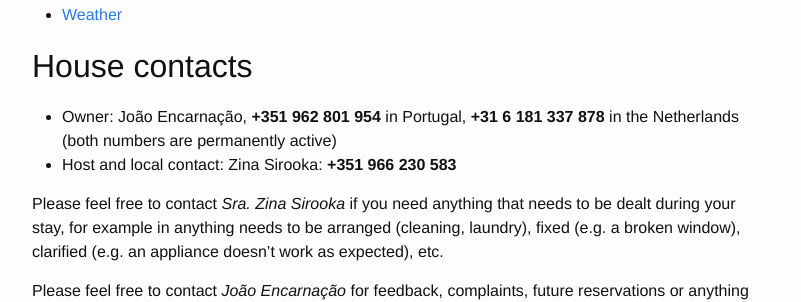
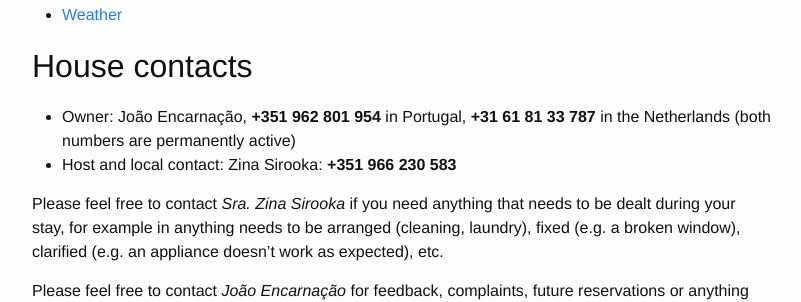
Before and after one commit to jgte/zh, a Jekyll site: the page built from english.md, in a window 1280 px wide and 900 px high, scrolled down 624 px. Shown: the part 152-454 px from the top of the window, without its empty margins (238-1039 px from the left). Built offline with Jekyll 4.4.1, drawn with Linux system fonts in a browser that asks for light colours.

Commit message:
fixed phone nr

```diff
--- a/english.md
+++ b/english.md
@@ -36,7 +36,7 @@ permalink: /en/
 
 # House contacts
 
-* Owner: João Encarnação, **+351 962 801 954** in Portugal, **+31 6 181 337 878** in the Netherlands (both numbers are permanently active)
+* Owner: João Encarnação, **+351 962 801 954** in Portugal, **+31 61 81 33 787** in the Netherlands (both numbers are permanently active)
 * Host and local contact: Zina Sirooka: **+351 966 230 583**
 
 Please feel free to contact *Sra. Zina Sirooka* if you need anything that needs to be dealt during your stay, for example in anything needs to be arranged (cleaning, laundry), fixed (e.g. a broken window), clarified (e.g. an appliance doesn't work as expected), etc.
```
